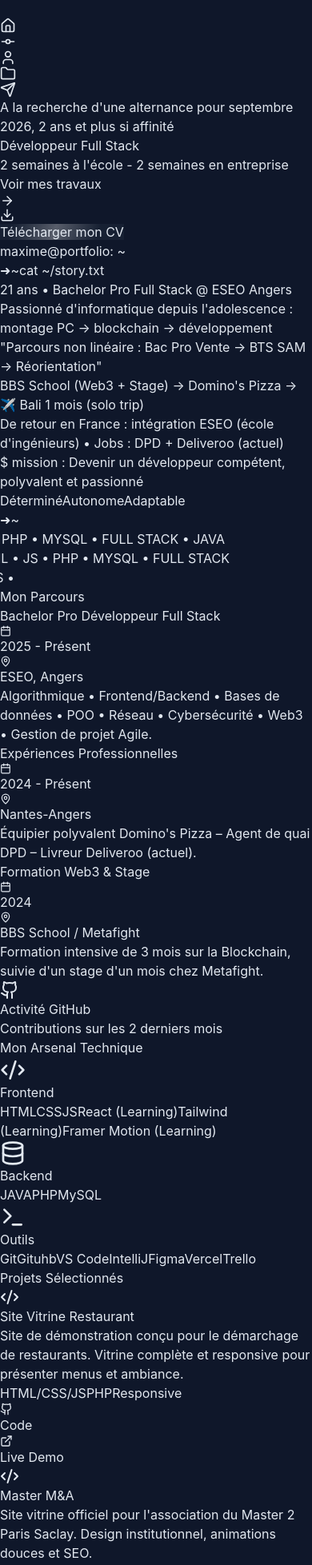
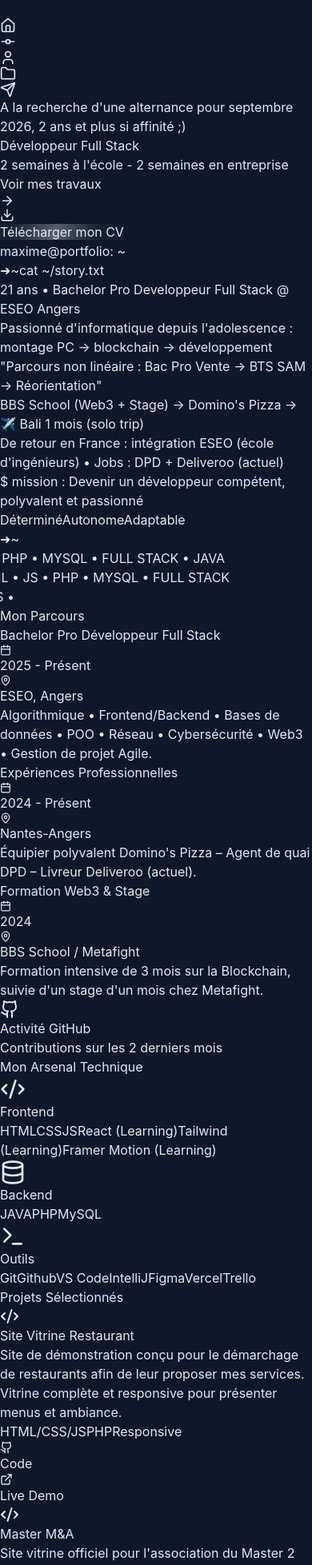
Before and after one commit to max13003/portfolio_ml, a React (Vite) app: page / in a window 390 px wide. Shown: the part 40-1997 px from the top of the page at 80% size. Built offline with nearby package versions, Linux system fonts and the light colour scheme.

Commit message:
Correction responsive et modifications des textes

```diff
--- a/src/App.jsx
+++ b/src/App.jsx
@@ -75,14 +75,14 @@ const itemVariants = {
 const projects = [
   {
     title: "Site Vitrine Restaurant",
-    desc: "Site de démonstration conçu pour le démarchage de restaurants. Vitrine complète et responsive pour présenter menus et ambiance.",
+    desc: "Site de démonstration conçu pour le démarchage de restaurants afin de leur proposer mes services. Vitrine complète et responsive pour présenter menus et ambiance.",
     tech: ["HTML/CSS/JS", "PHP", "Responsive"],
     github: null, demo: "https://ubud-restaurant.alwaysdata.net/index.php",
     color: "from-blue-500 to-cyan-500"
   },
   {
     title: "Master M&A",
-    desc: "Site vitrine officiel pour l'association du Master 2 Paris Saclay. Design institutionnel, animations douces et SEO.",
+    desc: "Site vitrine officiel pour l'association du Master 2 Fusions & acquisitions Paris Saclay. Responsive, design institutionnel, animations douces et SEO.",
     tech: ["HTML/CSS", "JS", "SEO", "RESPONSIVE"],
     github: "https://github.com/max13003/ProjetWebMaster", demo: "http://master-fusac.alwaysdata.net/",
     color: "from-indigo-500 to-blue-600"
@@ -99,7 +99,7 @@ const projects = [
 const skills = [
   { name: "Frontend", icon: <Code2 size={32} />, items: ["HTML", "CSS", "JS", "React (Learning)", "Tailwind (Learning)", "Framer Motion (Learning)"] },
   { name: "Backend", icon: <Database size={32} />, items: ["JAVA", "PHP", "MySQL"] },
-  { name: "Outils", icon: <Terminal size={32} />, items: ["Git", "Gituhb", "VS Code","IntelliJ", "Figma", "Vercel", "Trello"] },
+  { name: "Outils", icon: <Terminal size={32} />, items: ["Git", "Github", "VS Code","IntelliJ", "Figma", "Vercel", "Trello"] },
 ];
 
 const timelineData = [
@@ -174,7 +174,7 @@ const Hero = () => {
     <section id="accueil" className="min-h-screen flex items-center justify-center pt-32 relative overflow-hidden">
       <div className="text-center px-4 max-w-5xl mx-auto z-10">
         <motion.div initial={{ opacity: 0, y: 20 }} animate={{ opacity: 1, y: 0 }} transition={{ duration: 0.6 }} className="inline-flex items-center gap-2 px-3 py-1 mb-6 text-xs font-semibold tracking-wider text-blue-300 uppercase bg-blue-500/10 rounded-full border border-blue-500/20 backdrop-blur-sm">
-          <span className="w-2 h-2 rounded-full bg-blue-400 animate-pulse"></span>A la recherche d'une alternance pour septembre 2026, 2 ans et plus si affinité
+          <span className="w-2 h-2 rounded-full bg-blue-400 animate-pulse"></span>A la recherche d'une alternance pour septembre 2026, 2 ans et plus si affinité ;)
         </motion.div>
         <motion.h1 initial={{ opacity: 0, y: 30 }} animate={{ opacity: 1, y: 0 }} transition={{ duration: 0.8, delay: 0.2 }} className="text-5xl md:text-8xl font-bold mb-6 text-white tracking-tight">
           Développeur <span className="text-transparent bg-clip-text bg-gradient-to-r from-blue-400 via-cyan-400 to-blue-400 bg-[length:200%_auto] animate-gradient">Full Stack</span>
@@ -274,7 +274,7 @@ const TerminalBox = () => {
                     animate={{ opacity: 1, x: 0 }}
                     transition={{ delay: 0.1 }}
                   >
-                    <span className="text-emerald-400">21 ans</span> • <span className="text-blue-400">Bachelor Pro Full Stack</span> @ <span className="text-purple-400">ESEO Angers</span>
+                    <span className="text-emerald-400">21 ans</span> • <span className="text-blue-400">Bachelor Pro Developpeur Full Stack</span> @ <span className="text-purple-400">ESEO Angers</span>
                   </motion.p>
 
                   <motion.p
@@ -516,7 +516,7 @@ const ScrollProgress = () => {
   const scaleY = useSpring(scrollYProgress, { stiffness: 100, damping: 30 });
 
   return (
-    <div className="fixed z-[100] right-6 top-1/2 -translate-y-1/2 h-96 w-3 rounded-full bg-slate-800/40 backdrop-blur-xl border border-white/10 shadow-lg overflow-hidden p-[2px]">
+    <div className="hidden xl:block fixed z-[100] right-8 top-1/2 -translate-y-1/2 h-96 w-3 rounded-full bg-slate-800/40 backdrop-blur-xl border border-white/10 shadow-lg overflow-hidden p-[2px]">
       <motion.div
         className="w-full h-full bg-gradient-to-b from-blue-500 to-cyan-500 rounded-full origin-top"
         style={{ scaleY }}
```
